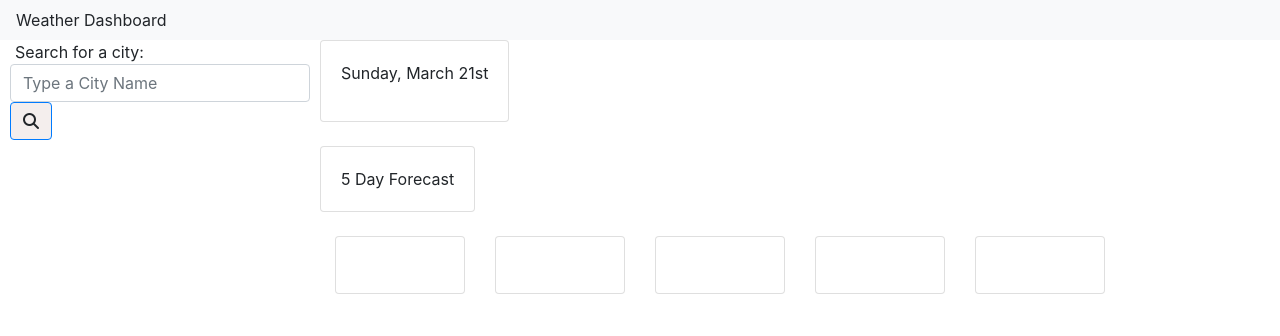
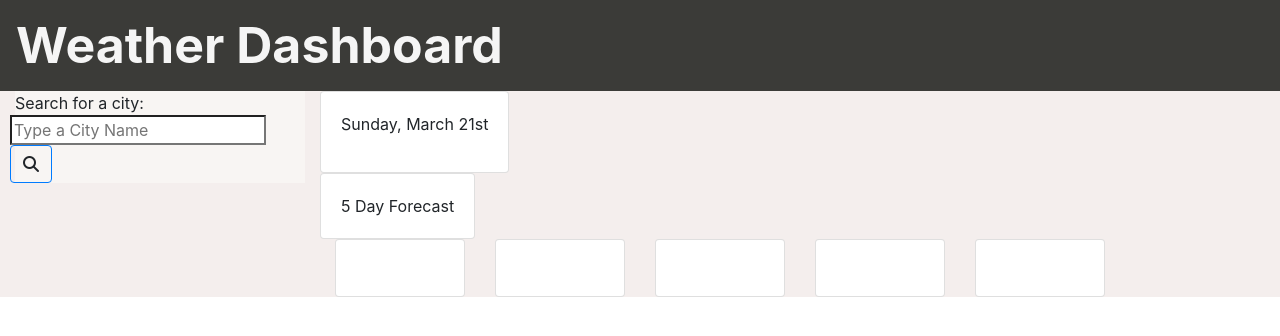
Before and after one commit to MichelleHirano/Weather-Dashboard, a plain HTML site: page index.html in a window 1280 px wide. Drawn offline with nearby package versions, Linux system fonts and the light colour scheme; no server answers.

Commit message:
inline search button

```diff
--- a/assets/style.css
+++ b/assets/style.css
@@ -1,13 +1,16 @@
-#title{
+.navbar{
     background:#3B3B38;
     font-weight: bold;
     color: whitesmoke;
+    font-size: 50px;
 }
 
-.maincontainer{
+
+
+.container-fluid{
+    background-color: #f4eeed;
+}
+
+.cities-search{
     background-color:#f8f5f3;
 }
-
-.search{
-    background-color: #f4eeed;
-}
--- a/index.html
+++ b/index.html
@@ -16,7 +16,7 @@
 <body>
 
     <!--Header-->
-    <nav  class="navbar navbar-light bg-light">
+    <nav  class="navbar">
         <span class='text-center'> Weather Dashboard</span>
     </nav>
 
@@ -25,18 +25,21 @@
 
             <!--Search-->
             <div class="col-md-3" id="search">
-                <span>Search for a city:</span>
-                <div class="form-row">
-                    <input class = "form-control input" type="search" id="search-city" placeholder="Type a City Name">
-                    <button class='btn border-primary search' id='search-button' type='submit'><i class="fas fa-search"></i></button>
+                <div class="cities-search">
+                    <span>Search for a city:</span>
+                        <div class="form-row">
+                            <input class = "form-inline mr-sm-2 input" type="search" id="search-city" placeholder="Type a City Name">
+                            <button class='btn border-primary my-2 my-sm-0  search' id='search-button' type='submit'><i class="fas fa-search"></i></button>
+                        </div>
+
+                    <div class="output"></div>
                 </div>
-
-                <div class="output"></div>
             </div>
 
+            <!--Current Day Weather-->
                 <div class="col-md-9">
 
-                    <div class="row">
+                    <div class="row five-day">
 
                         <div class="card current">
 
@@ -56,7 +59,7 @@
 
                     </div>
 
-                    <br>
+                    <!-- 5 Day Forecast-->
 
                     <div class="row">
 
@@ -70,7 +73,6 @@
 
                     </div>
 
-                    <br>
 
                     <div class="row">
 
@@ -177,8 +179,6 @@
 
 
 
-
-
 </body>
 
 <script src='assets/script.js'></script>
```
Also changed, not shown: assets/script.js (+10 -2 lines).
